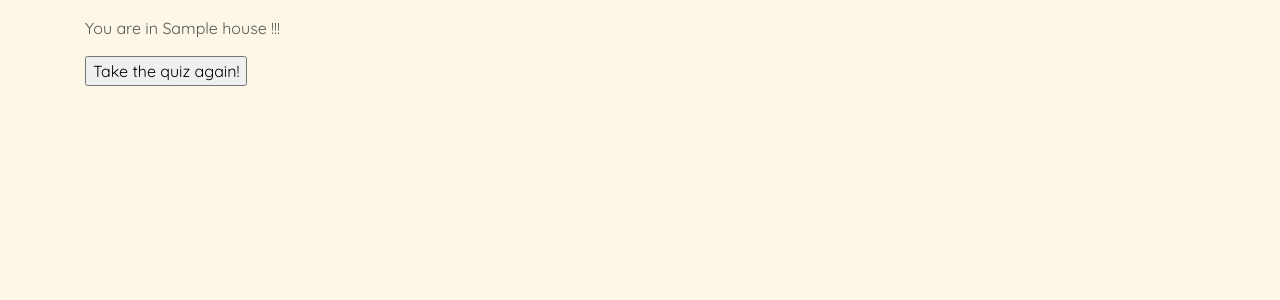
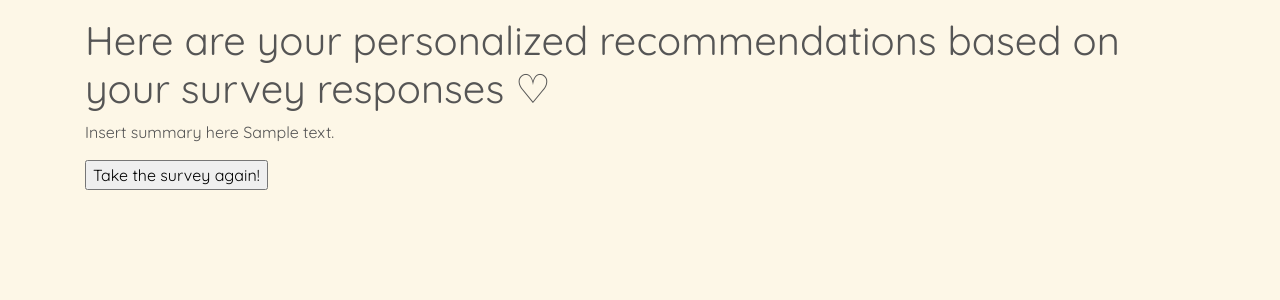
Before and after one commit to erinb131/communicares, a Flask app: template templates/result.html in a window 1280 px wide. Shown: the part 99-399 px from the top of the page. Run offline with Flask 2, Linux system fonts and the light colour scheme; the template is opened without the code that fills it: most values are stand-ins (such as "Sample title", 1, 10 or a date in 2020); some libraries are stand-ins or nearby versions.

Commit message:
second push

```diff
--- a/app.py
+++ b/app.py
@@ -1,16 +1,21 @@
 from flask import Flask, render_template, request
-from helpers import user, find_house
+from helpers import user, find_house, covid_result, find_sleep, find_water_intake
 import http.client
 import json
 
 app: Flask = Flask(__name__)
 
-
 users: list[user] = []
 user_number: int = 0
 
 # summary to be texted/result:
-summary: str = ("Summary report: \n Idk \n 1234")
+recommended_sleep: int = 0
+recommended_water: int = 0
+water_message: str = f"Recommended Water Intake: {recommended_water} cups"
+sleep_message: str = f"Recommended Sleep: {recommended_sleep} hours"
+doctor_message: str = "It is recommended you go see a doctor."
+
+summary: str = (f"Summary report: ")
 
 @app.route("/")
 def index():
@@ -29,18 +34,59 @@ def display_user(usernumber: str):
 
 @app.route('/resources')
 def resources():
+    if request.method == "post":
+        global users
+        global user_number
+        phone: str = ""
+        covid: str = request.form['COVID']
+        # message: str = ""
+
+        covid_message: str = covid_result(covid)
+
+        # here is the bandwidth API
+        conn = http.client.HTTPSConnection("messaging.bandwidth.com")
+        if covid_message == "no":
+            payload = json.dumps({
+            "to": [
+                f"+1{phone}"
+            ],
+            "from": "+19193913463",
+            "text": "You have opted not to receive COVID updates. Have a good day :)",
+            "media": "https://www1.pictures.livingly.com/mp/81ln60YcYdil.jpg",
+            "tag": "covid message"
+            })
+        else:
+            payload = json.dumps({
+            "to": [
+                f"+1{phone}"
+            ],
+            "from": "+19193913463",
+            "text": "As of 12:05pm of February 18th, 2020:\nNewly Reported Cases: 4,871\nCurrently Hospitalized: 2,634\nDeaths: 22,148 deaths\nDaily Percent Positive: 10.3%\n75% of the adult population is vaccinated with at least one dose\nReminder to wear a mask, wash your hands, get vaccinated, and take other necessary health precautions<3",
+            "applicationId": "1955b5c0-a0c0-498e-955a-719093718d6c",
+            "media": "https://www1.pictures.livingly.com/mp/81ln60YcYdil.jpg",
+            "tag": "covid message"
+            })
+        headers = {
+        'Authorization': 'Basic aGFja2F0aG9uXzAxOmYqdGdlcEd4QnlHVnRFQ1cmVzdXR2YzJFJ3Z1BNSA==',
+        'Content-Type': 'application/json'
+        }
+        conn.request("POST", "/api/v2/users/5008573/messages", payload, headers)
+        res = conn.getresponse()
+        data = res.read()
+        print(data.decode("utf-8"))
+        # end Bandwidth API
     return render_template('resources.html')
 
 
-@app.route('/quiz', methods=["GET", "POST"])
-def quiz():
+@app.route('/survey', methods=["GET", "POST"])
+def survey():
     if request.method == "POST":
         global users
         global user_number
 
         fname: str = request.form['fname']
         lname: str = request.form['lname']
-        animal: str = request.form['animal']
+        # animal: str = request.form['animal']
         phone: str = ""
         for character in request.form['number']:
             try:
@@ -53,13 +99,21 @@ def quiz():
         # TODO: store other inputs as variables
 
         if fname == '' or lname == '':
-            return render_template("quiz.html")
+            return render_template("survey.html")
 
-        house: str = find_house(animal)
-        new_user: user = user(user_number, fname, lname, house)
+        # house: str = find_house(animal)
+        new_user: user = user(user_number, fname, lname, summary)
         users.append(new_user)
 
         user_number += 1
+
+        # summary formatting
+        # if "most important info" == "water":
+            # summary = ""
+        # if doctor
+        if request.form['symptoms'] != 'none':
+            summary = summary + doctor_message
+
         # here is the bandwidth API
         conn = http.client.HTTPSConnection("messaging.bandwidth.com")
         payload = json.dumps({
@@ -69,7 +123,7 @@ def quiz():
         "from": "+19193913463",
         "text": summary,
         "applicationId": "1955b5c0-a0c0-498e-955a-719093718d6c",
-        "media": "https://static.wikia.nocookie.net/club-penguin-rewritten/images/9/95/Water_Droplet_Pin.png/revision/latest/top-crop/width/360/height/450?cb=20170720010752?crop=1xw:1xh;center,top&resize=768:*",
+        "media": "https://i.imgur.com/pV8dKER.png",
         "tag": "test message"
         })
         headers = {
@@ -81,8 +135,8 @@ def quiz():
         data = res.read()
         print(data.decode("utf-8"))
         # end Bandwidth API
-        return render_template("result.html", house=house)
-    return render_template("quiz.html")
+        return render_template("result.html", summary=summary)
+    return render_template("survey.html")
 
 
 if __name__ == '__main__':
--- a/templates/all-results.html
+++ b/templates/all-results.html
@@ -20,7 +20,7 @@
                     <a class="nav-link" href="/">home</a>
                 </li>
                 <li class="nav-item">
-                    <a class="nav-link" href="/quiz">health survey</a>
+                    <a class="nav-link" href="/survey">health survey</a>
                 </li>
                 <li class="nav-item">
                     <a class="nav-link" href="/all-results">results</a>
--- a/templates/result.html
+++ b/templates/result.html
@@ -20,7 +20,7 @@
                     <a class="nav-link" href="/">home</a>
                 </li>
                 <li class="nav-item">
-                    <a class="nav-link" href="/quiz">health survey</a>
+                    <a class="nav-link" href="/survey">health survey</a>
                 </li>
                 <li class="nav-item">
                     <a class="nav-link" href="/all-results">results</a>
@@ -31,10 +31,10 @@
 
     <!-- content -->
     <div class='container'>
-
-        <p>You are in {{house}} !!!</p>
+        <h2>Here are your personalized recommendations based on your survey responses &#9825;</h2>
+        <p>Insert summary here {{summary}}</p>
         <form method="get">
-            <input type="submit" value="Take the quiz again!">
+            <input type="submit" value="Take the survey again!">
         </form>
 
     </div>
--- a/templates/quiz.html
+++ b/templates/survey.html
@@ -20,7 +20,7 @@
                     <a class="nav-link" href="/">home</a>
                 </li>
                 <li class="nav-item">
-                    <a class="nav-link" href="/quiz">health survey</a>
+                    <a class="nav-link" href="/survey">health survey</a>
                 </li>
                 <li class="nav-item">
                     <a class="nav-link" href="/all-results">results</a>
@@ -89,6 +89,7 @@
             <br />
             <label for="symptoms">Are you experiencing any of the following symptoms today? Do not select any symptoms that you regularly experience.</label>
             <select id="symptoms" name="symptoms">
+                <option value="none">None</option>
                 <option value="fatigue">Fatigue</option>
                 <option value="cough">Cough</option>
                 <option value="runnynose">Runny nose</option>
--- a/templates/user.html
+++ b/templates/user.html
@@ -20,7 +20,7 @@
                     <a class="nav-link" href="/">home</a>
                 </li>
                 <li class="nav-item">
-                    <a class="nav-link" href="/quiz">health survey</a>
+                    <a class="nav-link" href="/survey">health survey</a>
                 </li>
                 <li class="nav-item">
                     <a class="nav-link" href="/all-results">results</a>
```
Also changed, not shown: helpers.py (+45 -0 lines), templates/index.html (+9 -1 lines), templates/resources.html (+13 -8 lines).
